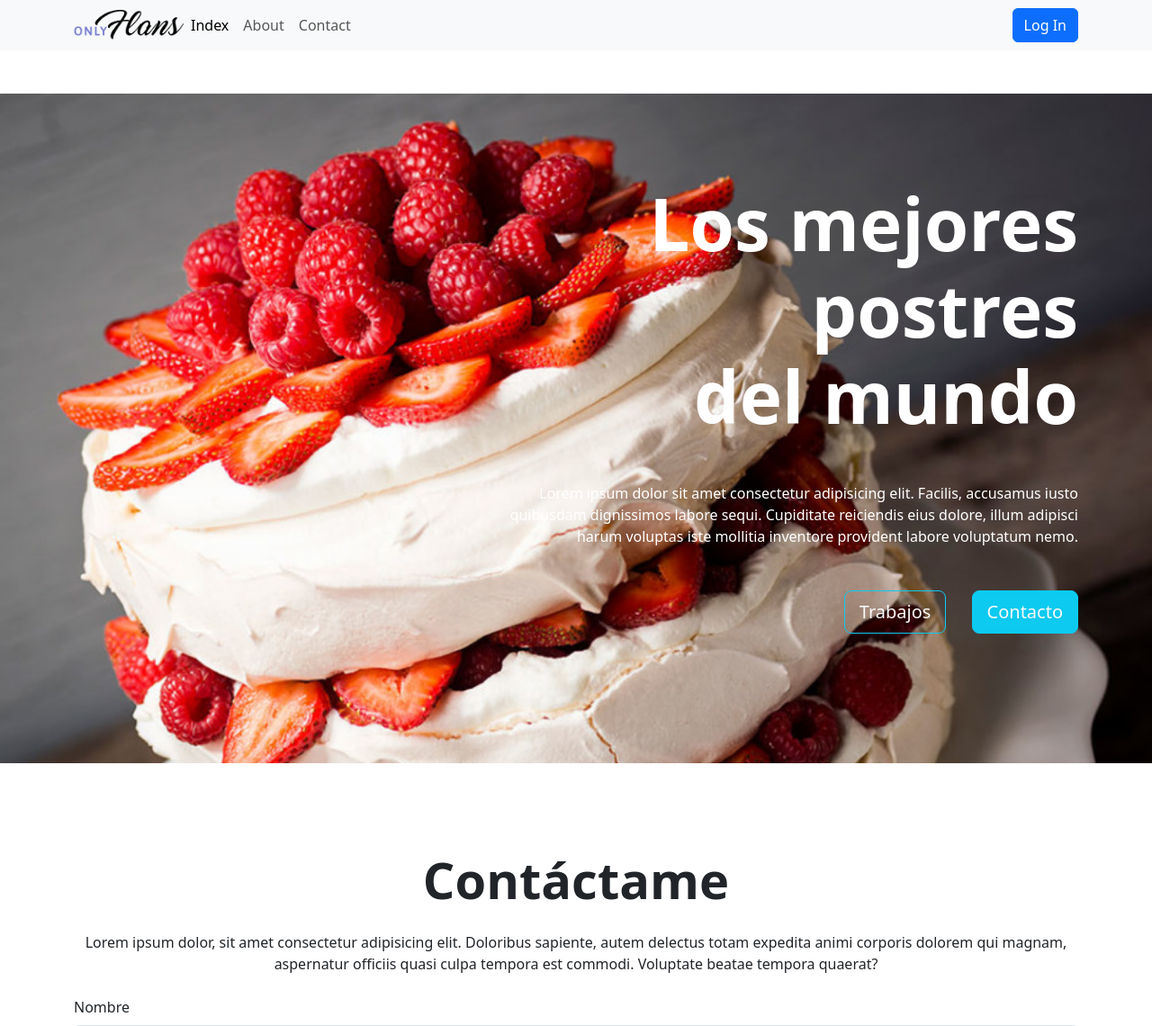
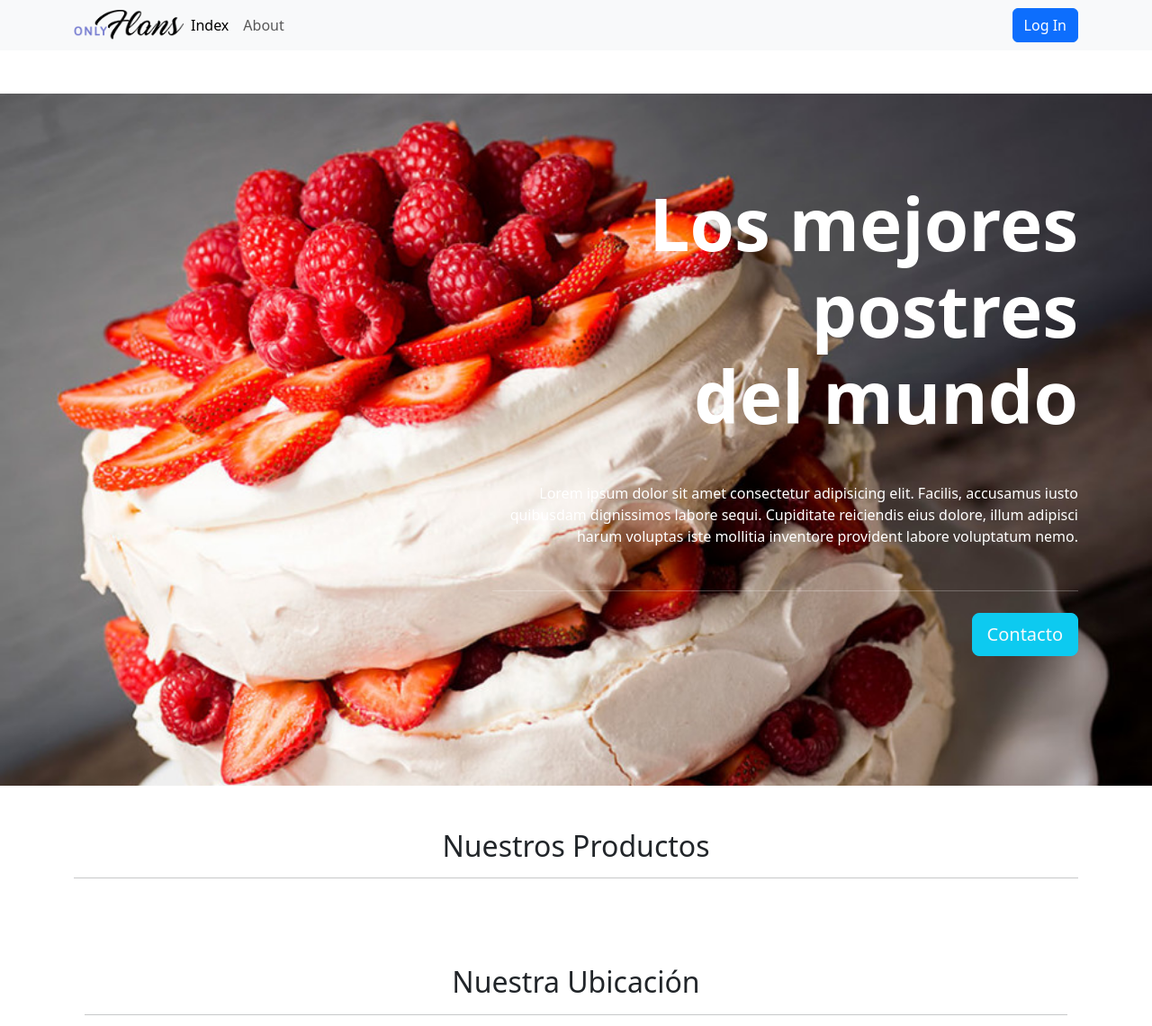
Before and after one commit to gonliv/onlyflans_django, a Django app: page / in a window 1280 px wide. Shown: the top 1140 px of the page at 90% size. Run offline with Django 4.2, Linux system fonts and the light colour scheme; data that the repository does not hold is empty.

Commit message:
Modificacion templates static_base e index

```diff
--- a/onlyflans_dj/static_pages/templates/index.html
+++ b/onlyflans_dj/static_pages/templates/index.html
@@ -1,6 +1,11 @@
 {% extends 'static_base.html' %}
 {% load static %}
 {% block 'content' %}
+
+<div class="container mt-5">
+  <h2 class="text-center mb-3">Nuestros Productos</h2>
+  <hr class="mb-4">
+
 <div class="container-fluid row row-cols-1 row-cols-sm-2 row-cols-md-4 g-4 mt-5">
   {% for flan in flanes_publicos %}
     <div class="col">
@@ -15,36 +20,34 @@
   {% endfor %}
 </div>
 
-<section id="Contacto" class="container my-5">
-
-  <h2 class="display-4 fw-bold text-center my-4">Contáctame</h2>
-
-  <p class="text-center my-4 d-none d-md-block">Lorem ipsum dolor, sit amet consectetur adipisicing elit.
-        Doloribus
-        sapiente, autem delectus totam expedita
-        animi corporis dolorem qui magnam, aspernatur officiis quasi culpa tempora est commodi. Voluptate beatae
-        tempora quaerat?</p>
-
-  <form>
-      <div class="form-group mb-4">
-            <label class="mb-2">Nombre</label>
-            <input class="form-control" placeholder="Nombre">
+<div class="container mt-5">
+  <h2 class="text-center mb-2">Nuestra Ubicación</h2>
+  <hr class="mb-4">
+  <div class="row justify-content-center">
+      <div class="col-md-6">
+          <h3>TU ESQUINA FAVORITA DE FLANES</h3>
+          <p><strong>Dirección:</strong> Calle Falsa #123, Providencia</p>
+          <p><strong>Horario de atención:</strong> Lunes a Viernes de 9:00 a 18:00 hrs</p>
+          <p><strong>Teléfono:</strong> +56 9 1111 1111</p>
+          <p><strong>Email:</strong> contacto@onlyflans.com</p>
+          <p>
+            <strong>Facebook:</strong>
+            <a href="https://facebook.com/" target="_blank">
+              <i class="fab fa-facebook-f"></i>
+            </a>
+          </p>
+          <p>
+            <strong>Instagram:</strong>
+            <a href="https://instagram.com/" target="_blank">
+              <i class="fab fa-instagram"></i>
+            </a>
+          </p>
       </div>
-
-      <div class="form-group mb-4">
-            <label class="mb-2">Correo electrónico</label>
-            <input class="form-control" placeholder="Correo Electronico">
+      <div class="col-md-6 mb-5">
+          <div class="map-responsive">
+              <iframe src="https://www.google.com/maps/embed?pb=!1m18!1m12!1m3!1d1664.6239737977178!2d-70.63112797775379!3d-33.442846150646304!2m3!1f0!2f0!3f0!3m2!1i1024!2i768!4f13.1!3m3!1m2!1s0x9662c578827e4387%3A0x1f0a8a9a724aeb5a!2sAlvarez%20Y%20Asociados%20Limitada!5e0!3m2!1ses!2scl!4v1714063961215!5m2!1ses!2scl" width="100%" height="450" style="border:0;" allowfullscreen="" loading="lazy"></iframe>
+          </div>
       </div>
-
-
-      <div class="form-group mb-4">
-            <label class="mb-2">Mensaje</label>
-            <textarea class="form-control" placeholder="Escribe aquí tu mensaje"></textarea>
-      </div>
-
-      <div class="my-3 text-end">
-            <button class="btn btn-lg btn-info text-light" type="submit">Enviar</button>
-      </div>
-  </form>
-</section>
+  </div>
+</div>
 {% endblock %}
--- a/onlyflans_dj/static_pages/templates/static_base.html
+++ b/onlyflans_dj/static_pages/templates/static_base.html
@@ -5,6 +5,7 @@
     <meta charset="UTF-8">
     <meta name="viewport" content="width=device-width, initial-scale=1.0">
     <link href="https://cdn.jsdelivr.net/npm/bootstrap@5.3.3/dist/css/bootstrap.min.css" rel="stylesheet" integrity="sha384-QWTKZyjpPEjISv5WaRU9OFeRpok6YctnYmDr5pNlyT2bRjXh0JMhjY6hW+ALEwIH" crossorigin="anonymous">
+    <link href="https://cdnjs.cloudflare.com/ajax/libs/font-awesome/5.15.3/css/all.min.css" rel="stylesheet">
     <title>Document</title>
 </head>
 <body>
@@ -22,7 +23,6 @@
                     {% if user.is_authenticated %}
                     <a class="nav-link" href="{% url 'welcome' %}">Welcome</a>
                     {% endif %}
-                    <a class="nav-link" href="{% url 'contact' %}">Contact</a>
                 </div>
                 <div class="navbar-nav ms-auto">
                     {% if user.is_authenticated %}
@@ -50,8 +50,8 @@
                     mollitia inventore provident labore voluptatum nemo.
                 </p>
                 <div class="mb-5 pb-5">
-                    <button class="btn btn-lg btn-outline-info text-light me-4">Trabajos</button>
-                    <button class="btn btn-lg btn-info text-light">Contacto</button>
+                    <hr class="mb-4">
+                    <a href="{% url 'contact' %}" class="btn btn-lg btn-info text-light">Contacto</a>
                 </div>
             </div>
         </div>
@@ -59,44 +59,7 @@
     {% endblock %}
 
     {% block 'content' %}
-    <section id="Contacto" class="container my-5">
 
-        <h2 class="display-4 fw-bold text-center my-4">Contáctame</h2>
-
-        <p class="text-center my-4 d-none d-md-block">Lorem ipsum dolor, sit amet consectetur adipisicing elit.
-            Doloribus
-            sapiente, autem delectus totam expedita
-            animi corporis dolorem qui magnam, aspernatur officiis quasi culpa tempora est commodi. Voluptate beatae
-            tempora quaerat?</p>
-
-        <form>
-
-
-            <div class="form-group mb-4">
-                <label class="mb-2">Nombre</label>
-                <input class="form-control" placeholder="Nombre">
-            </div>
-
-            <div class="form-group mb-4">
-                <label class="mb-2">Correo electrónico</label>
-                <input class="form-control" placeholder="Correo Electronico">
-            </div>
-
-
-            <div class="form-group mb-4">
-                <label class="mb-2">Mensaje</label>
-                <textarea class="form-control" placeholder="Escribe aquí tu mensaje"></textarea>
-            </div>
-
-            <div class="my-3 text-end">
-                <button class="btn btn-lg btn-info text-light" type="submit">Enviar</button>
-            </div>
-
-
-
-        </form>
-
-    </section>
     {% endblock %}
 
     {% block 'footer' %}
```
